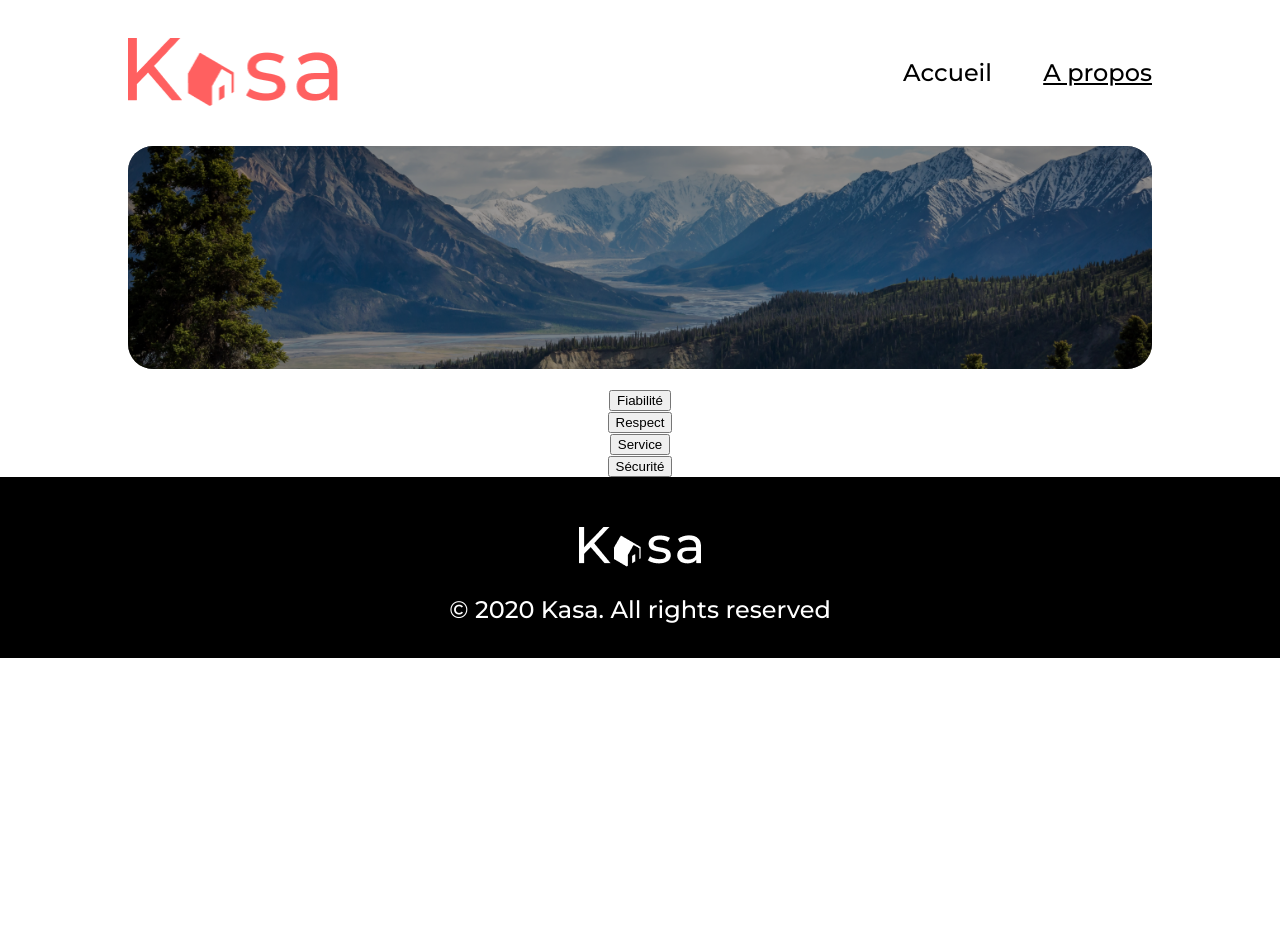
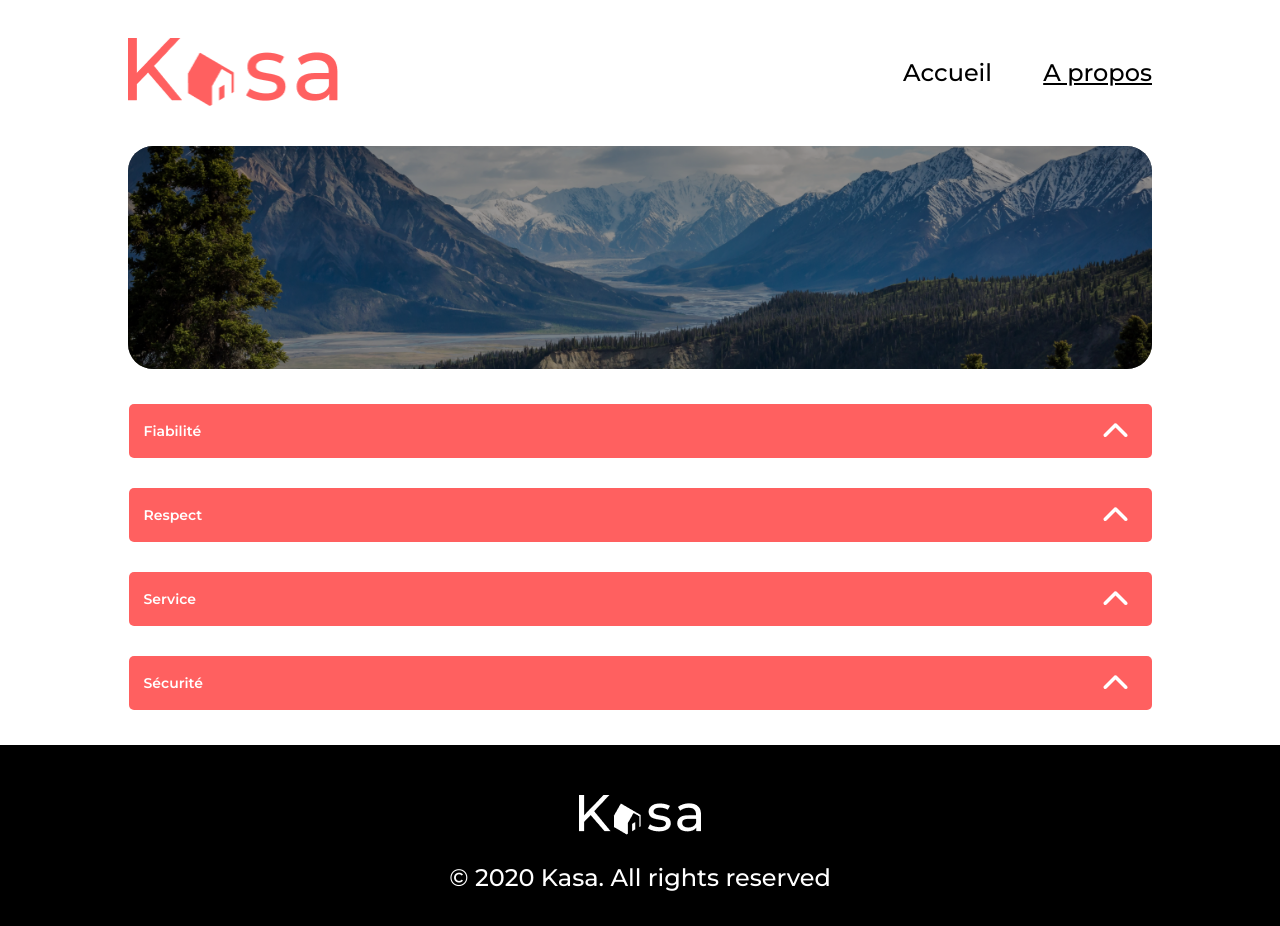
Before and after one commit to ako-coder/projet-kasa, a React (Create React App) app: page /a-propos in a window 1280 px wide. Before the commit the page ends 800 px from the top, so only its background shows below. Built offline with nearby package versions, Linux system fonts and the light colour scheme.

Commit message:
problemes CSS fiche et a propos

```diff
--- a/src/components/Carousel/Carousel.css
+++ b/src/components/Carousel/Carousel.css
@@ -2,13 +2,16 @@
     display: flex;
     align-items: center;
     justify-content: center;
+    height: 415px;
+    overflow: hidden;
+    position: relative;
 }
 
 .carousel-nav {
     display: flex;
     position: absolute;
     justify-content: space-between;
-    width: 80%;
+    width: 95%;
 }
 
 .carousel-nav img {
@@ -18,13 +21,28 @@
 
 .carousel-slide {
     width: 100%;
-    height: 415px;
+    height: 100%;
+    object-fit: cover;
 }
 
 .carousel-container p {
     color: white;
     position: absolute;
-    bottom: 28%;
+    bottom: 10px;
 }
 
-/* TODO overflow content sur slide*/
+@media screen and (max-width: 768px) {
+    .carousel-nav img {
+        width: 50px;
+    }
+}
+
+@media screen and (max-width: 414px) {
+    .carousel-nav img {
+        width: 25px;
+    }
+
+    .carousel-container {
+        height: 255px;
+    }
+}
--- a/src/components/Dropdown/Dropdown.css
+++ b/src/components/Dropdown/Dropdown.css
@@ -1,12 +1,43 @@
 .dropdown-menu {
     visibility: hidden;
-    transition: visibility 0.5s, opacity 0.5s;
     opacity: 0;
+    text-align: left;
+    background-color: rgba(246, 246, 246, 0.45);
+    font-family: "Montserrat", sans-serif;
+    font-weight: 400;
+    font-size: 18px;
 }
 
 .dropdown-container .dropdown-menu {
     opacity: 1;
     visibility: visible;
+    width: 80%;
+    list-style-type: none;
+}
+
+.dropdown-container {
+    display: flex;
+    flex-direction: column;
+}
+
+.dropdown-container button {
+    display: flex;
+    flex-direction: row;
+    align-items: center;
+    justify-content: space-between;
+    width: 80%;
+    text-align: left;
+    background-color: rgba(255, 96, 96, 1);
+    color: white;
+    font-family: "Montserrat", sans-serif;
+    font-weight: 600;
+    font-size: 14px;
+    margin-top: 15px;
+    margin-bottom: 15px;
+    border: 0;
+    border-radius: 5px;
+    padding: 10px 20px 10px 15px;
+    height: 54px;
 }
 
 /* TODO animation + CSS */
--- a/src/components/Dropdown/Dropdown.js
+++ b/src/components/Dropdown/Dropdown.js
@@ -1,5 +1,7 @@
 import { useState } from "react"
 import "./Dropdown.css"
+import arrowUp from '../../assets/arrow_up.png'
+import arrowDown from '../../assets/arrow_down.png'
 
 function Dropdown({title, options}) {
 
@@ -10,8 +12,16 @@ function Dropdown({title, options}) {
 
     return(
     <div className="dropdown-container">
-        <button onClick={openDropDown}>{title}</button>
-        {isOpen &&
+        <button onClick={openDropDown}>
+            <div>{title}</div>
+            <div>
+                {isOpen ?
+                    <img src={arrowDown} alt="Open Image" /> :
+                    <img src={arrowUp} alt="Closed Image" />
+                }
+            </div>
+        </button>
+        <div>{isOpen &&
                 <ul className="dropdown-menu">
                     {options.map((option, index)=>(
                         <li key={`${option}-${index}`}>{option}</li>
@@ -19,6 +29,7 @@ function Dropdown({title, options}) {
                 </ul>
             }
         </div>
+    </div>
     )
 }
 
--- a/src/components/Stars/Stars.css
+++ b/src/components/Stars/Stars.css
@@ -3,6 +3,7 @@
     flex-direction: row;
     width: 196px;
     height: 36px;
+    justify-content: flex-end;
 }
 
 .red-star {
--- /dev/null
+++ b/src/pages/About.css
@@ -0,0 +1,10 @@
+.container-dropdowns {
+    margin-bottom: 20px;
+    display: flex;
+    align-items: center;
+    flex-direction: column;
+}
+
+.container-dropdowns button {
+    width: 1023px;
+}
--- a/src/pages/About.js
+++ b/src/pages/About.js
@@ -1,6 +1,7 @@
 import BannerPic from "../assets/banner_about.png"
 import Banner from "../components/Banner/Banner"
 import Dropdown from "../components/Dropdown/Dropdown";
+import './About.css'
 
 function About() {
 
@@ -29,10 +30,11 @@ function About() {
 
     return(<div>
         <Banner image={BannerPic} />
-        {aboutList.map((element)=>(
+        <div className="container-dropdowns">{aboutList.map((element)=>(
             <Dropdown title={element.title} options={[element.content]} />
         ))
         }
+        </div>
     </div>)
 }
 
--- a/src/pages/Fiche.css
+++ b/src/pages/Fiche.css
@@ -4,3 +4,30 @@
     gap: 10px;
     text-wrap:nowrap;
 }
+
+.tags-stars-container {
+    display: flex;
+    flex-direction: row;
+    justify-content: space-between;
+}
+
+.container-fiche-dropdowns {
+    display: flex;
+    flex-direction: row;
+    justify-content: space-between;
+}
+
+.container-fiche-dropdowns .dropdown-container button {
+    width: 90%;
+    border-radius: 10px;
+    font-family: "Montserrat", sans-serif;
+    font-size: 18px;
+    font-weight: 700;
+    line-height: 25.67px;
+    text-align: left;
+
+}
+
+.container-fiche-dropdowns .dropdown-container {
+    width: 100%;
+}
--- a/src/pages/Fiche.js
+++ b/src/pages/Fiche.js
@@ -3,6 +3,7 @@ import Carousel from "../components/Carousel/Carousel"
 import Tag from "../components/Tag/Tag"
 import './Fiche.css'
 import Stars from '../components/Stars/Stars'
+import Dropdown from "../components/Dropdown/Dropdown"
 
 function Fiche() {
     const location = useLocation()
@@ -10,12 +11,18 @@ function Fiche() {
 
     return(<div>
         <Carousel images={property.pictures} />
-        <div className="tags-container">
-            {property.tags.map((tag, index)=>(
-                <Tag key={`${index}-${tag}`} title={tag}/>
-            ))}
+        <div className="tags-stars-container">
+            <div className="tags-container">
+                {property.tags.map((tag, index)=>(
+                    <Tag key={`${index}-${tag}`} title={tag}/>
+                ))}
+            </div>
+            <Stars rating={property.rating} />
         </div>
-        <Stars rating={property.rating} />
+        <div className="container-fiche-dropdowns">
+            <Dropdown title={"Description"} /*options={property.description.map()}*/ />
+            <Dropdown title={"Équipements"} />
+        </div>
     </div>)
 }
 
--- a/src/pages/NotFound.css
+++ b/src/pages/NotFound.css
@@ -29,3 +29,23 @@
     margin-top: 30px;
     margin-bottom: 70px;
 }
+
+@media (max-width: 414px){
+    .notfound-container h1 {
+        font-size: 96px;
+        margin-top: 100px;
+        margin-bottom: 50px;
+    }
+
+    .notfound-container p {
+        font-size: 18px;
+        margin-top: 50px;
+        margin-bottom: 50px;
+    }
+
+    .notfound-container a {
+        font-size: 14px;
+        margin-top: 50px;
+        margin-bottom: 100px;
+    }
+}
```
Also changed, not shown: src/assets/arrow_down.png (added), src/assets/arrow_up.png (added). Lines whose indentation alone changed are shown as unchanged.
